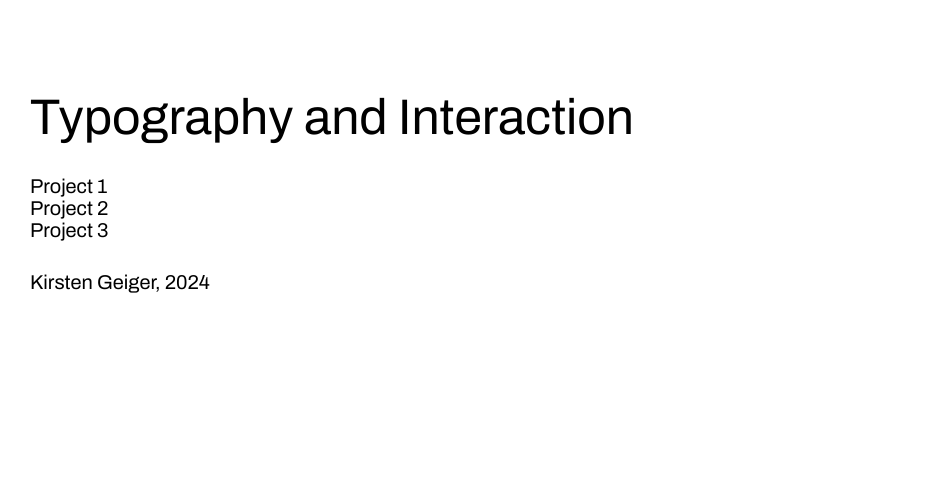
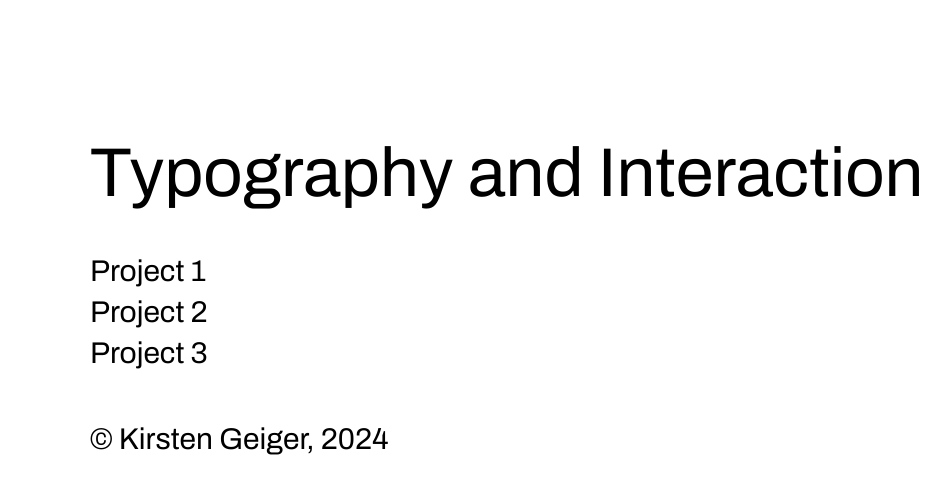
Before and after one commit to kirstengeiger/kirstengeiger.github.io, a plain HTML site: page index.html in a window 1280 px wide. Shown: the whole page, without its empty margins (0-951 px from the left). Drawn offline with Linux system fonts and the light colour scheme.

Commit message:
Refined css

```diff
--- a/assets/style.css
+++ b/assets/style.css
@@ -1,8 +1,8 @@
 @import url('https://fonts.googleapis.com/css2?family=Archivo:ital,wght@0,400;0,500;0,600;0,700;1,400&display=swap');
 
 :root {
-    --font-size: 20px;
-    --font-size-h1: calc(var(--font-size) * 2.5);
+    --font-size: 30px;
+    --font-size-h1: calc(var(--font-size) * 2.3);
     --color: blue;
 
     --gutter: calc(var(--font-size) * 1.5);
@@ -15,17 +15,21 @@
 }
 
 body {
+    display: flex;
+    flex-direction: column;
     font-family: 'Archivo', sans-serif;
     font-size: var(--font-size);
     padding-bottom: calc(var(--gutter) * 3);
-    padding-left: var(--gutter);
+    padding-left: calc(var(--gutter) * 2);
     padding-right: var(--gutter);
     padding-top: calc(var(--gutter) * 3);
-    display: flex;
-    flex-direction: column;
     row-gap: var(--gutter);
 }
 
 h1 {
     font-size: var(--font-size-h1);
 }
+
+li {
+    padding-bottom: calc(var(--gutter) * 0.2);
+}
--- a/index.html
+++ b/index.html
@@ -16,7 +16,7 @@
         </ol>
         </main>
         <footer>
-            <p>Kirsten Geiger,&nbsp;2024</p>
+            <p>© Kirsten Geiger,&nbsp;2024</p>
         </footer>
     </body>
 </html>
```
